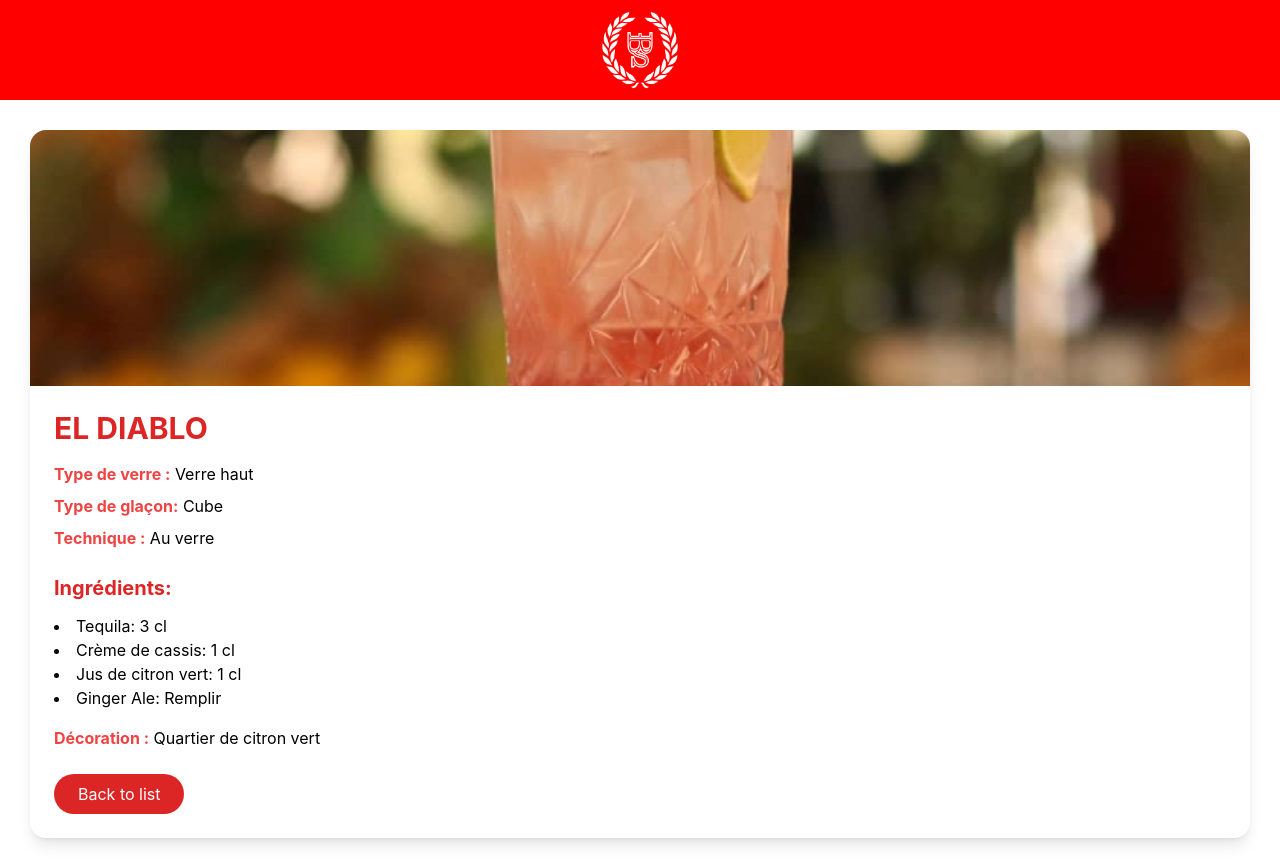
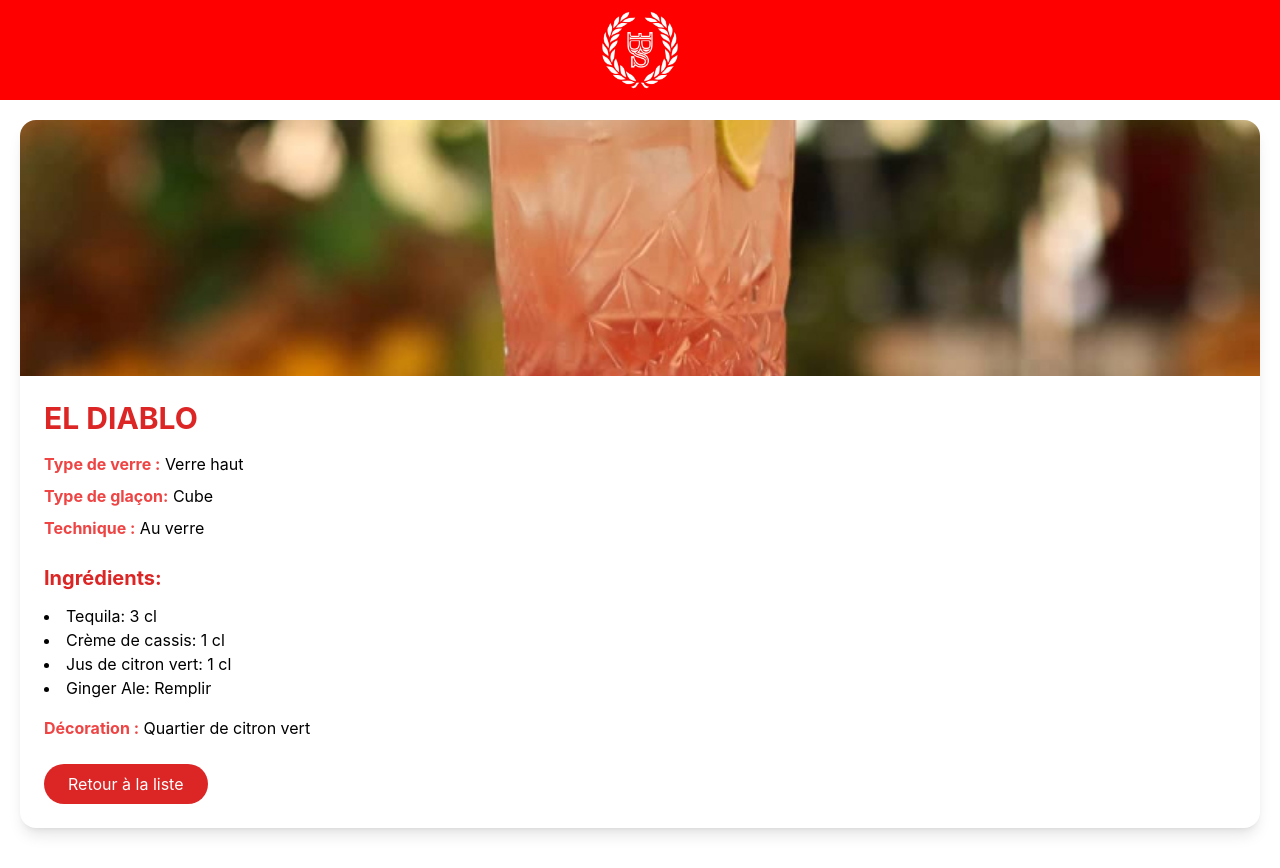
Before and after one commit to tho-bre/ebs-recipe-app, a React (Create React App) app: page / in a window 1280 px wide. Both pictures are taken after a click on the element 225 px from the left and 352 px from the top of the page. Built offline with nearby package versions, Linux system fonts and the light colour scheme; the HTML template or start-up script is replaced by a standard one.

Commit message:
Update padding in App.css and change button text to French

```diff
--- a/src/App.css
+++ b/src/App.css
@@ -12,7 +12,7 @@
 }
 
 .app-main {
-  padding: 30px;
+  padding: 20px;
 }
 
 .search-input {
--- a/src/components/CocktailDetail.js
+++ b/src/components/CocktailDetail.js
@@ -29,7 +29,7 @@ const CocktailDetail = ({ cocktail, onBack }) => (
         onClick={onBack}
         className="mt-4 bg-red-600 text-white px-6 py-2 rounded-full hover:bg-red-700 transition duration-300"
       >
-        Back to list
+        Retour à la liste
       </button>
     </div>
   </motion.div>
```
